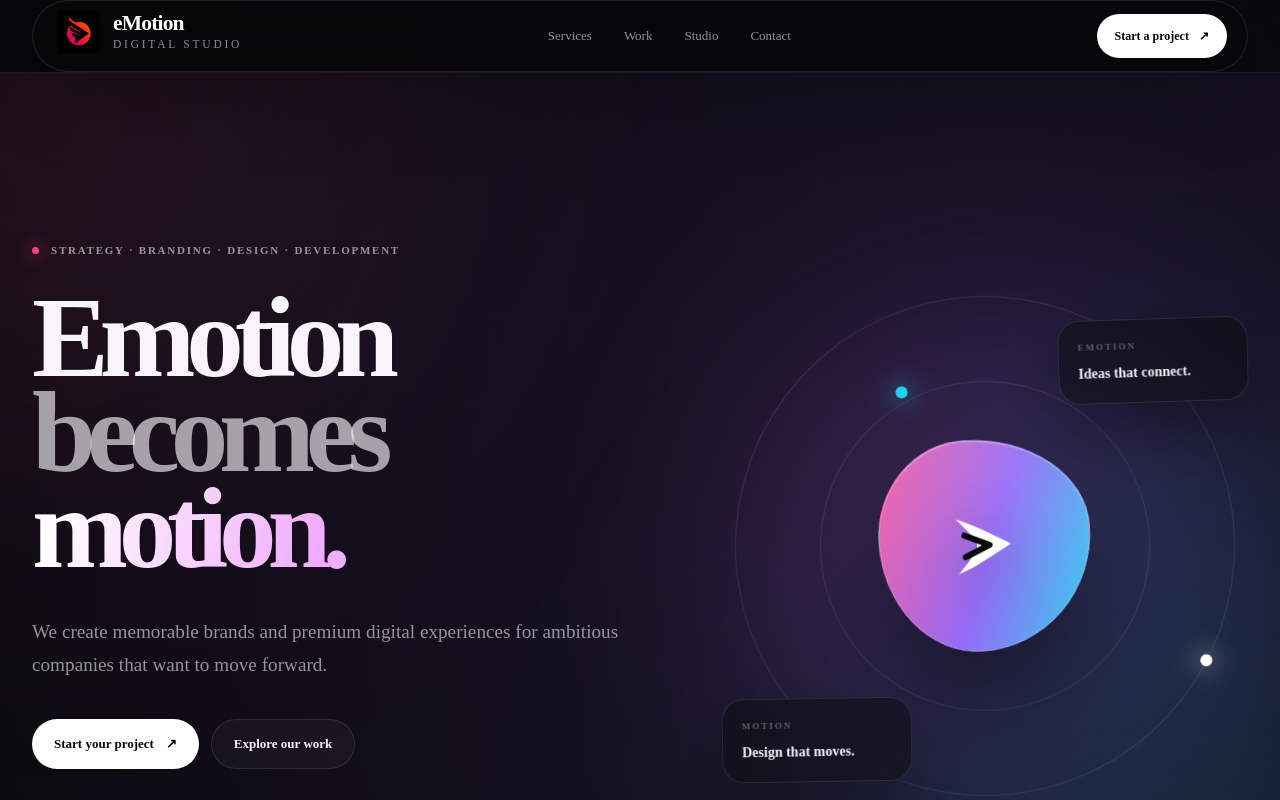
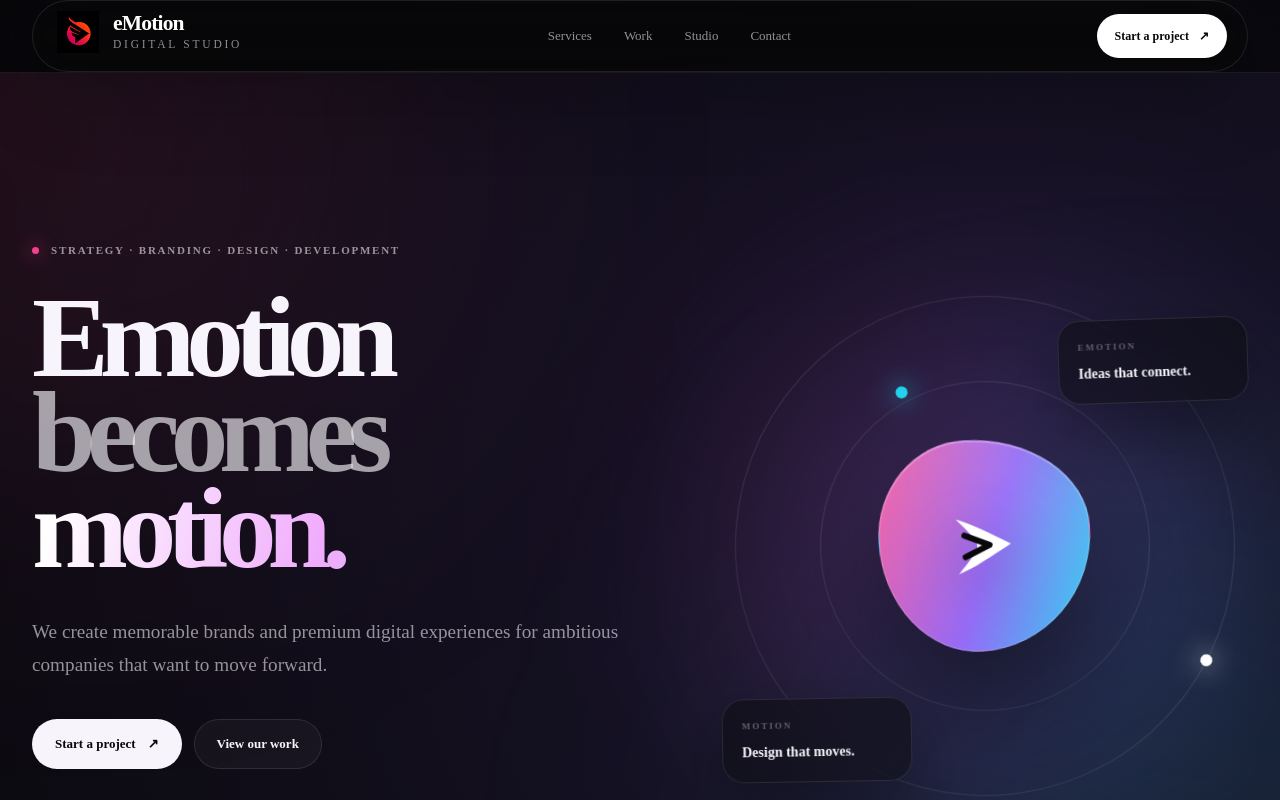
Before and after one commit to DominikStamenov/emotion, a Next.js app in the folder apps/web/: page / in a window 1280 px wide. Shown: the top 800 px of the page. Built offline with nearby package versions, Linux system fonts and the light colour scheme.

Commit message:
refactor(web): use button component in hero

```diff
--- a/apps/web/app/globals.css
+++ b/apps/web/app/globals.css
@@ -401,43 +401,6 @@ svg {
   gap: 12px;
 }
 
-.heroPrimaryAction,
-.heroSecondaryAction {
-  display: inline-flex;
-  min-height: 50px;
-  padding: 0 22px;
-  align-items: center;
-  justify-content: center;
-  gap: 12px;
-  border-radius: var(--radius-pill);
-  font-size: 13px;
-  font-weight: 700;
-  transition:
-    transform var(--transition-default),
-    background var(--transition-default),
-    border-color var(--transition-default);
-}
-
-.heroPrimaryAction {
-  color: #08080a;
-  background: #ffffff;
-}
-
-.heroSecondaryAction {
-  border: 1px solid var(--color-border);
-  color: var(--color-text);
-  background: rgba(255, 255, 255, 0.035);
-}
-
-.heroPrimaryAction:hover,
-.heroSecondaryAction:hover {
-  transform: translateY(-2px);
-}
-
-.heroSecondaryAction:hover {
-  border-color: var(--color-border-strong);
-  background: rgba(255, 255, 255, 0.07);
-}
 
 .heroMeta {
   display: flex;
--- a/apps/web/components/hero.tsx
+++ b/apps/web/components/hero.tsx
@@ -1,5 +1,5 @@
-import Link from "next/link";
 
+import { Button } from "./button";
 import { Container } from "./container";
 
 export function Hero() {
@@ -29,15 +29,15 @@ export function Hero() {
             </p>
 
             <div className="heroActions">
-              <Link className="heroPrimaryAction" href="#contact">
-                Start your project
-                <span aria-hidden="true">↗</span>
-              </Link>
+            <Button href="#contact">
+  Start a project
+  <span aria-hidden="true">↗</span>
+</Button>
 
-              <Link className="heroSecondaryAction" href="#work">
-                Explore our work
-              </Link>
-            </div>
+  <Button href="#work" variant="secondary">
+    View our work
+  </Button>
+</div>
 
             <div className="heroMeta">
               <div>
```
